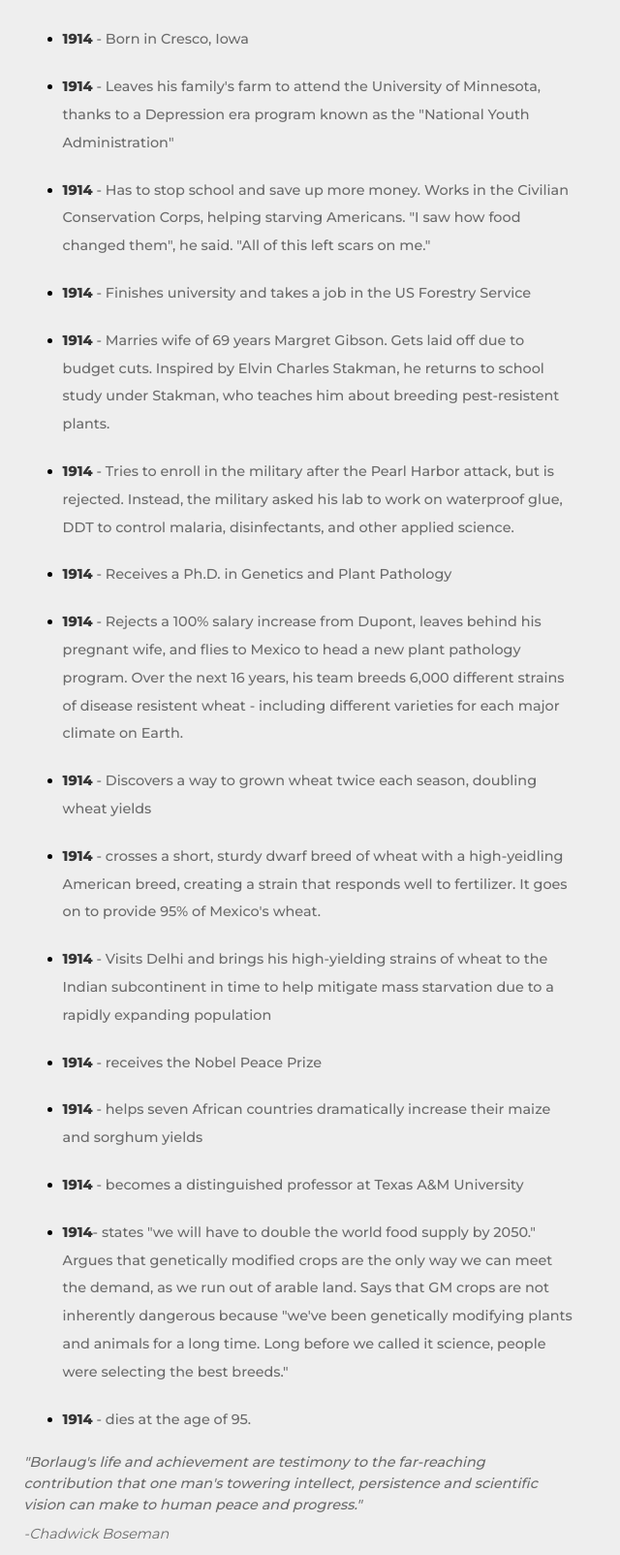
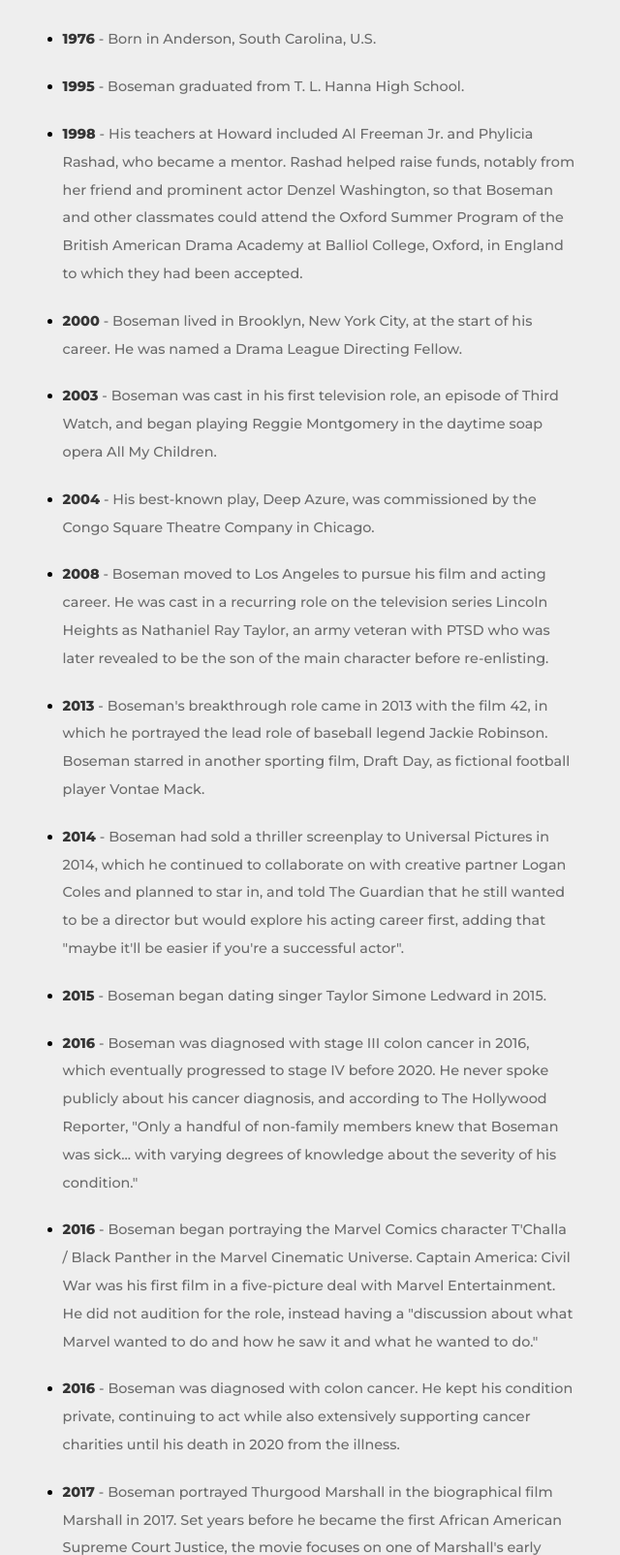
Before and after one commit to myoaung99/Chadwick-Boseman-Tribute-page, a plain HTML site: page index.html in a window 1280 px wide. Shown: the part 960-2564 px from the top of the page at 97% size, without its empty margins (331-971 px from the left). Drawn offline with Linux system fonts and the light colour scheme.

Commit message:
Add actual Information

```diff
--- a/index.html
+++ b/index.html
@@ -39,104 +39,126 @@
         <section>
             <ul>
                 <li>
-                    <p><span>1914</span> - Born in Cresco, Iowa</p>
+                    <p><span>1976</span> - Born in Anderson, South Carolina, U.S.</p>
                 </li>
                 <li>
-                    <p><span>1914</span> - Leaves his family's farm to attend the University of Minnesota, thanks to a
-                        Depression era
-                        program
-                        known as the "National Youth Administration"</p>
+                    <p><span>1995</span> - Boseman graduated from T. L. Hanna High School.</p>
                 </li>
                 <li>
-                    <p> <span>1914</span> - Has to stop school and save up more money. Works in the Civilian
-                        Conservation Corps,
-                        helping
-                        starving
-                        Americans. "I saw how food changed them", he said. "All of this left scars on me."</p>
+                    <p> <span>1998</span> - His teachers at Howard included Al Freeman Jr. and Phylicia Rashad, who
+                        became a mentor. Rashad helped raise funds, notably from her friend and prominent actor Denzel
+                        Washington, so that Boseman and other classmates could attend the Oxford Summer Program of the
+                        British American Drama Academy at Balliol College, Oxford, in England to which they had been
+                        accepted.</p>
                 </li>
                 <li>
-                    <p><span>1914</span> - Finishes university and takes a job in the US Forestry Service</p>
+                    <p><span>2000</span> - Boseman lived in Brooklyn, New York City, at the start of his career. He was
+                        named a Drama League Directing Fellow.</p>
                 </li>
                 <li>
-                    <p><span>1914</span> - Marries wife of 69 years Margret Gibson. Gets laid off due to budget cuts.
-                        Inspired by
-                        Elvin
-                        Charles
-                        Stakman, he returns to school study under Stakman, who teaches him about breeding pest-resistent
-                        plants.
+                    <p><span>2003</span> - Boseman was cast in his first television role, an episode of Third Watch, and
+                        began playing Reggie Montgomery in the daytime soap opera All My Children.
                     </p>
                 </li>
                 <li>
-                    <p><span>1914</span> - Tries to enroll in the military after the Pearl Harbor attack, but is
-                        rejected. Instead,
-                        the
-                        military
-                        asked his lab to work on waterproof glue, DDT to control malaria, disinfectants, and other
-                        applied
-                        science.
+                    <p><span>2004</span> - His best-known play, Deep Azure, was commissioned by the Congo Square Theatre
+                        Company in Chicago.
                     </p>
                 </li>
                 <li>
-                    <p><span>1914</span> - Receives a Ph.D. in Genetics and Plant Pathology</p>
+                    <p><span>2008</span> - Boseman moved to Los Angeles to pursue his film and acting career. He was
+                        cast in a recurring role on the television series Lincoln Heights as Nathaniel Ray Taylor, an
+                        army veteran with PTSD who was later revealed to be the son of the main character before
+                        re-enlisting.</p>
                 </li>
                 <li>
-                    <p><span>1914</span> - Rejects a 100% salary increase from Dupont, leaves behind his pregnant wife,
-                        and flies to
-                        Mexico
-                        to
-                        head a new plant pathology program. Over the next 16 years, his team breeds 6,000 different
-                        strains of
-                        disease resistent wheat - including different varieties for each major climate on Earth.</p>
+                    <p><span>2013</span> - Boseman's breakthrough role came in 2013 with the film 42, in which he
+                        portrayed the lead role of baseball legend Jackie Robinson. Boseman starred in another sporting
+                        film, Draft Day, as fictional football player Vontae Mack.</p>
                 </li>
                 <li>
-                    <p><span>1914</span> - Discovers a way to grown wheat twice each season, doubling wheat yields</p>
+                    <p><span>2014</span> - Boseman had sold a thriller screenplay to Universal Pictures in 2014, which
+                        he continued to collaborate on with creative partner Logan Coles and planned to star in, and
+                        told The Guardian that he still wanted to be a director but would explore his acting career
+                        first, adding that "maybe it'll be easier if you're a successful actor".</p>
                 </li>
                 <li>
-                    <p><span>1914</span> - crosses a short, sturdy dwarf breed of wheat with a high-yeidling American
-                        breed, creating
-                        a
-                        strain
-                        that responds well to fertilizer. It goes on to provide 95% of Mexico's wheat.</p>
+                    <p><span>2015</span> - Boseman began dating singer Taylor Simone Ledward in 2015.</p>
                 </li>
                 <li>
-                    <p><span>1914</span> - Visits Delhi and brings his high-yielding strains of wheat to the Indian
-                        subcontinent in
-                        time to
-                        help
-                        mitigate mass starvation due to a rapidly expanding population</p>
+                    <p><span>2016</span> - Boseman was diagnosed with stage III colon cancer in 2016, which eventually
+                        progressed to stage IV before 2020. He never spoke publicly about his cancer diagnosis, and
+                        according to The Hollywood Reporter, "Only a handful of non-family members knew that Boseman was
+                        sick... with varying degrees of knowledge about the severity of his condition." </p>
                 </li>
                 <li>
-                    <p><span>1914</span> - receives the Nobel Peace Prize</p>
+                    <p><span>2016</span> - Boseman began portraying the Marvel Comics character T'Challa / Black Panther
+                        in the Marvel Cinematic Universe. Captain America: Civil War was his first film in a
+                        five-picture deal with Marvel Entertainment. He did not audition for the role, instead having a
+                        "discussion about what Marvel wanted to do and how he saw it and what he wanted to do."
+                    </p>
                 </li>
                 <li>
-                    <p><span>1914</span> - helps seven African countries dramatically increase their maize and sorghum
-                        yields</p>
+                    <p><span>2016</span> - Boseman was diagnosed with colon cancer. He kept his condition private,
+                        continuing to act while also extensively supporting cancer charities until his death in 2020
+                        from the illness.</p>
                 </li>
                 <li>
-                    <p><span>1914</span> - becomes a distinguished professor at Texas A&M University</p>
+                    <p><span>2017</span> - Boseman portrayed Thurgood Marshall in the biographical film Marshall in
+                        2017. Set years before he became the first African American Supreme Court Justice, the movie
+                        focuses on one of Marshall's early cases, the trial of Joseph Spell.</p>
                 </li>
                 <li>
-                    <p><span>1914</span>- states "we will have to double the world food supply by 2050." Argues that
-                        genetically
-                        modified
-                        crops
-                        are the only way we can meet the demand, as we run out of arable land. Says that GM crops are
-                        not
-                        inherently
-                        dangerous because "we've been genetically modifying plants and animals for a long time. Long
-                        before we
-                        called it science, people were selecting the best breeds."</p>
+                    <p><span>2018</span>- Boseman returned as the Black Panther in 2018, in the Black Panther movie,
+                        which focused on the character and his home country of Wakanda in Africa. The film opened to
+                        great anticipation, becoming one of the highest-grossing films.</p>
                 </li>
                 <li>
-                    <p><span>1914</span> - dies at the age of 95.</p>
+                    <p><span>2018</span> - He reprised the role in both Avengers: Infinity War and Avengers: Endgame,
+                        which were released in 2018 and 2019, respectively. Both films were the highest grossing of the
+                        year they were released, with Endgame going on to become the highest-grossing film of all time.
+                    </p>
                 </li>
+                <li>
+                    <p><span>2019</span> - Boseman was announced as part of the cast for the Netflix films Da 5 Bloods,
+                        directed by Spike Lee, and Ma Rainey's Black Bottom, directed by George C. Wolfe.
+                    </p>
+                </li>
+                <li>
+                    <p><span>2019</span> - he starred in 21 Bridges, an American action thriller film directed by Brian
+                        Kirk, as an NYPD detective who shuts down the eponymous twenty-one bridges of Manhattan to find
+                        two suspected cop killers.
+                    </p>
+                </li>
+                <li>
+                    <p><span>2019</span> - Boseman accepting the Screen Actors Guild Award for Outstanding Performance
+                        by a Cast in a Motion Picture in 2019.
+                    </p>
+                </li>
+                <li>
+                    <p><span>2020</span> - On August 29, 2020, the day after Boseman died, the tweet in which his family
+                        announced his death on his Twitter account became the most-liked tweet in history, with over six
+                        million likes in under 24 hours, and accumulating over seven million by August 31, far
+                        displacing the previous record holder.
+                    </p>
+                </li>
+                <li>
+                    <p><span>2021</span> - His alma mater, Howard University, renamed its College of Fine Arts in honor
+                        of Boseman on May 26, 2021.
+                    </p>
+                </li>
+
             </ul>
             <section id="quote-div">
                 <p>
-                    "Borlaug's life and achievement are testimony to the far-reaching contribution that one man's
-                    towering
-                    intellect, persistence and scientific vision can make to human peace and progress."
+                    "The only difference between a hero and the villain is that the villain chooses to use that power in
+                    a way that is selfish and hurts other people."
+                </p>
+                <cite>-Chadwick Boseman</cite>
 
+                <p>
+                    "You have to cherish things in a different way when you know the clock is ticking, you are under
+                    pressure."
                 </p>
                 <cite>-Chadwick Boseman</cite>
 
```
